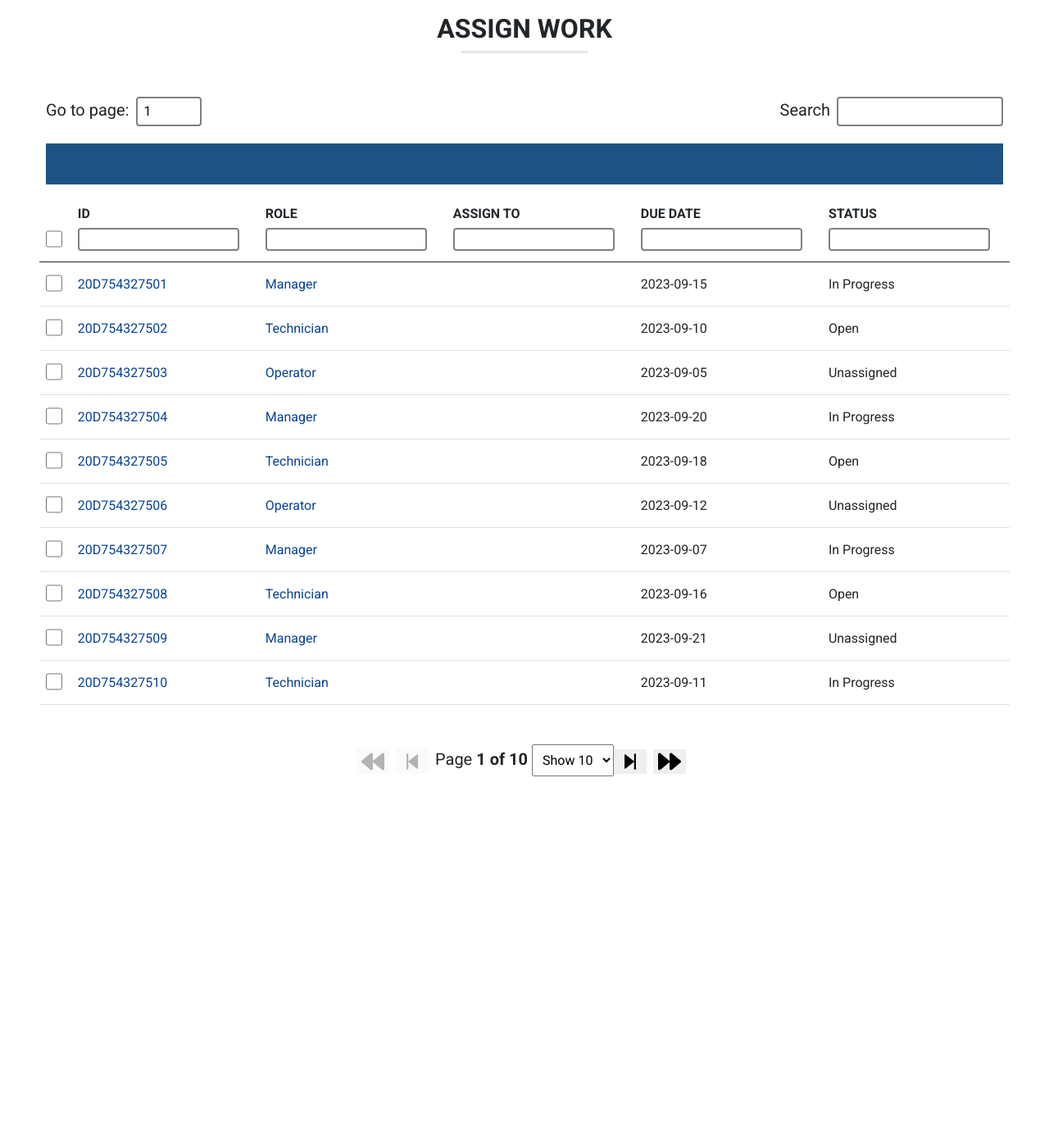
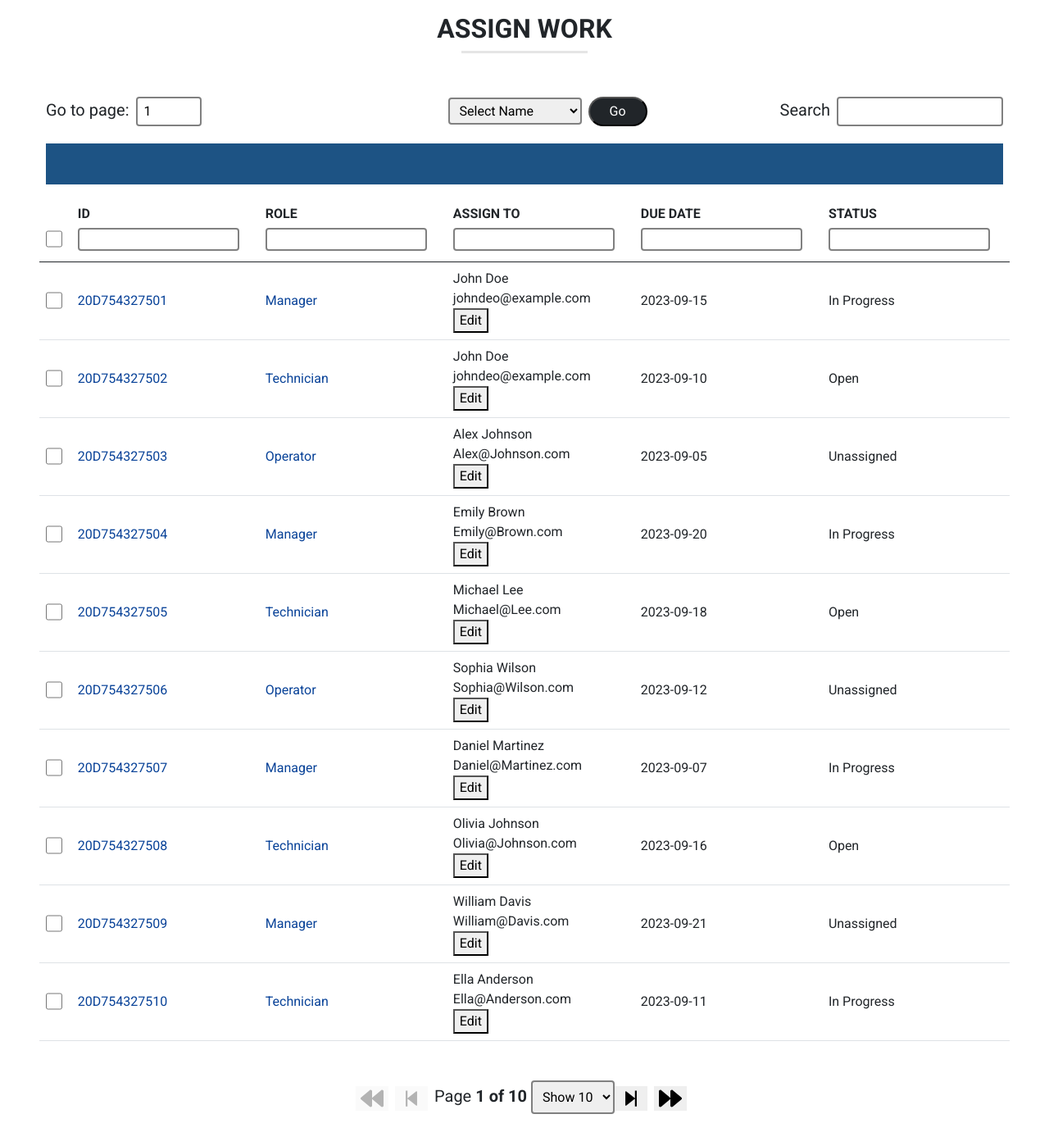
Before and after one commit to JoySarkarBD/college-project, a React (Vite) app: page /admin in a window 1280 px wide. Shown: the top 1398 px of the page at 82% size. Before the commit the page ends 995 px from the top, so only its background shows below. Built offline with nearby package versions, Linux system fonts and the light colour scheme.

Commit message:
fix: design fix

```diff
--- a/data.json
+++ b/data.json
@@ -2,7 +2,7 @@
   {
     "id": "20D754327501",
     "role": "Manager",
-    "assignTo": "John Doe",
+    "assignTo": { "name": "John Doe", "mail": "johndeo@example.com" },
     "assignDate": "2023-08-23",
     "dueDate": "2023-09-15",
     "status": "In Progress"
@@ -10,7 +10,7 @@
   {
     "id": "20D754327502",
     "role": "Technician",
-    "assignTo": "Jane Smith",
+    "assignTo": { "name": "John Doe", "mail": "johndeo@example.com" },
     "assignDate": "2023-08-20",
     "dueDate": "2023-09-10",
     "status": "Open"
@@ -18,7 +18,7 @@
   {
     "id": "20D754327503",
     "role": "Operator",
-    "assignTo": "Alex Johnson",
+    "assignTo": { "name": "Alex Johnson", "mail": "Alex@Johnson.com" },
     "assignDate": "2023-08-25",
     "dueDate": "2023-09-05",
     "status": "Unassigned"
@@ -26,7 +26,7 @@
   {
     "id": "20D754327504",
     "role": "Manager",
-    "assignTo": "Emily Brown",
+    "assignTo": { "name": "Emily Brown", "mail": "Emily@Brown.com" },
     "assignDate": "2023-08-22",
     "dueDate": "2023-09-20",
     "status": "In Progress"
@@ -34,7 +34,7 @@
   {
     "id": "20D754327505",
     "role": "Technician",
-    "assignTo": "Michael Lee",
+    "assignTo": { "name": "Michael Lee", "mail": "Michael@Lee.com" },
     "assignDate": "2023-08-24",
     "dueDate": "2023-09-18",
     "status": "Open"
@@ -42,7 +42,7 @@
   {
     "id": "20D754327506",
     "role": "Operator",
-    "assignTo": "Sophia Wilson",
+    "assignTo": { "name": "Sophia Wilson", "mail": "Sophia@Wilson.com" },
     "assignDate": "2023-08-21",
     "dueDate": "2023-09-12",
     "status": "Unassigned"
@@ -50,7 +50,7 @@
   {
     "id": "20D754327507",
     "role": "Manager",
-    "assignTo": "Daniel Martinez",
+    "assignTo": { "name": "Daniel Martinez", "mail": "Daniel@Martinez.com" },
     "assignDate": "2023-08-26",
     "dueDate": "2023-09-07",
     "status": "In Progress"
@@ -58,7 +58,7 @@
   {
     "id": "20D754327508",
     "role": "Technician",
-    "assignTo": "Olivia Johnson",
+    "assignTo": { "name": "Olivia Johnson", "mail": "Olivia@Johnson.com" },
     "assignDate": "2023-08-23",
     "dueDate": "2023-09-16",
     "status": "Open"
@@ -66,7 +66,7 @@
   {
     "id": "20D754327509",
     "role": "Manager",
-    "assignTo": "William Davis",
+    "assignTo": { "name": "William Davis", "mail": "William@Davis.com" },
     "assignDate": "2023-08-22",
     "dueDate": "2023-09-21",
     "status": "Unassigned"
@@ -74,7 +74,7 @@
   {
     "id": "20D754327510",
     "role": "Technician",
-    "assignTo": "Ella Anderson",
+    "assignTo": { "name": "Ella Anderson", "mail": "Ella@Anderson.com" },
     "assignDate": "2023-08-20",
     "dueDate": "2023-09-11",
     "status": "In Progress"
@@ -83,6 +83,7 @@
     "id": "20D754327511",
     "role": "Operator",
     "assignTo": "Liam Wilson",
+    "assignTo": { "name": "Liam Wilson", "mail": "Liam@Wilson.com" },
     "assignDate": "2023-08-25",
     "dueDate": "2023-09-08",
     "status": "Open"
@@ -90,7 +91,7 @@
   {
     "id": "20D754327512",
     "role": "Manager",
-    "assignTo": "Ava Smith",
+    "assignTo": { "name": "Ava Smith", "mail": "Ava@Smith.com" },
     "assignDate": "2023-08-24",
     "dueDate": "2023-09-17",
     "status": "Unassigned"
@@ -98,7 +99,7 @@
   {
     "id": "20D754327513",
     "role": "Technician",
-    "assignTo": "James Brown",
+    "assignTo": { "name": "James Brown", "mail": "James@Brown.com" },
     "assignDate": "2023-08-22",
     "dueDate": "2023-09-22",
     "status": "In Progress"
@@ -106,7 +107,7 @@
   {
     "id": "20D754327514",
     "role": "Operator",
-    "assignTo": "Mia Johnson",
+    "assignTo": { "name": "Mia Johnson", "mail": "Mia@Johnson.com" },
     "assignDate": "2023-08-21",
     "dueDate": "2023-09-13",
     "status": "Open"
@@ -114,7 +115,7 @@
   {
     "id": "20D754327515",
     "role": "Manager",
-    "assignTo": "Noah Garcia",
+    "assignTo": { "name": "Noah Garcia", "mail": "Noah@Garcia.com" },
     "assignDate": "2023-08-26",
     "dueDate": "2023-09-09",
     "status": "Unassigned"
@@ -122,7 +123,7 @@
   {
     "id": "20D754327516",
     "role": "Technician",
-    "assignTo": "Sophia Lee",
+    "assignTo": { "name": "Sophia Lee", "mail": "Sophia@Lee.com" },
     "assignDate": "2023-08-23",
     "dueDate": "2023-09-14",
     "status": "In Progress"
@@ -130,7 +131,7 @@
   {
     "id": "20D754327517",
     "role": "Operator",
-    "assignTo": "Ethan Smith",
+    "assignTo": { "name": "Ethan Smith", "mail": "Ethan@Smith.com" },
     "assignDate": "2023-08-20",
     "dueDate": "2023-09-10",
     "status": "Open"
@@ -138,7 +139,10 @@
   {
     "id": "20D754327518",
     "role": "Manager",
-    "assignTo": "Isabella Martinez",
+    "assignTo": {
+      "name": "Isabella Martinez",
+      "mail": "Isabella@Martinez.com"
+    },
     "assignDate": "2023-08-22",
     "dueDate": "2023-09-23",
     "status": "Unassigned"
@@ -146,7 +150,7 @@
   {
     "id": "20D754327519",
     "role": "Technician",
-    "assignTo": "William Davis",
+    "assignTo": { "name": "William Davis", "mail": "William@Davis.com" },
     "assignDate": "2023-08-25",
     "dueDate": "2023-09-06",
     "status": "In Progress"
@@ -154,7 +158,7 @@
   {
     "id": "20D754327520",
     "role": "Operator",
-    "assignTo": "Emma Wilson",
+    "assignTo": { "name": "Emma Wilson", "mail": "Emma@Wilson.com" },
     "assignDate": "2023-08-24",
     "dueDate": "2023-09-19",
     "status": "Open"
--- a/src/components/DataTable/DataTable.jsx
+++ b/src/components/DataTable/DataTable.jsx
@@ -10,6 +10,7 @@ import {
 import { columnFilter } from "../ColumnFilter/ColumnFilter";
 import GoToInput from "../Form/GoToInput";
 import SearchInput from "../Form/SearchInput";
+import SelectNames from "../Form/SelectNames";
 import Pagination from "../Pagination/Pagination";
 import TableTopbar from "../TableTopbar/TableTopbar";
 import dummyData from "./../../../data.json"; // Update the path to your data.json
@@ -17,6 +18,10 @@ import "./DataTable.css";
 
 const DataTable = () => {
   const [selectedRows, setSelectedRows] = useState([]);
+
+  const uniqueNames = Array.from(
+    new Set(dummyData.map(item => item.assignTo.name))
+  );
 
   const data = React.useMemo(() => dummyData, []);
 
@@ -35,13 +40,73 @@ const DataTable = () => {
       {
         Header: "ASSIGN TO",
         accessor: "assignTo",
-        Filter: columnFilter,
-        Cell: ({ value }) => {
+        Cell: ({ value, row }) => {
+          const [isEditing, setIsEditing] = useState(false);
+          const [editedName, setEditedName] = useState(value.name);
+          const [editedEmail, setEditedEmail] = useState(value.mail);
+
+          const handleEditClick = () => {
+            setIsEditing(true);
+            setEditedName(value.name);
+            setEditedEmail(value.mail);
+          };
+
+          const handleSaveClick = () => {
+            // Update the value in the row data or take any other action you need
+            const updatedData = data.map(rowData =>
+              rowData.id === row.original.id
+                ? {
+                    ...rowData,
+                    assignTo: { name: editedName, mail: editedEmail },
+                  }
+                : rowData
+            );
+            // Update your data state or data source with updatedData
+            setIsEditing(false);
+          };
+
           return (
             <div>
-              {value.name} <br /> {value.mail}
+              {isEditing ? (
+                <div>
+                  <input
+                    type='text'
+                    value={editedEmail}
+                    onChange={e => setEditedEmail(e.target.value)}
+                  />
+                  <select
+                    value={editedName}
+                    onChange={e => setEditedName(e.target.value)}>
+                    {uniqueNames.map(assigneeName => (
+                      <option key={assigneeName} value={assigneeName}>
+                        {assigneeName}
+                      </option>
+                    ))}
+                  </select>
+                  <button onClick={handleSaveClick}>Save</button>
+                </div>
+              ) : (
+                <div>
+                  <div>
+                    {value.name}
+                    <br />
+                    {value.mail}
+                  </div>
+                  <button onClick={handleEditClick}>Edit</button>
+                </div>
+              )}
             </div>
           );
+        },
+        Filter: columnFilter,
+        filter: (rows, id, filterValue) => {
+          return rows.filter(row => {
+            const assignTo = row.values.assignTo;
+            return (
+              assignTo.name.toLowerCase().includes(filterValue.toLowerCase()) ||
+              assignTo.mail.toLowerCase().includes(filterValue.toLowerCase())
+            );
+          });
         },
       },
       {
@@ -55,7 +120,7 @@ const DataTable = () => {
         Filter: columnFilter,
       },
     ],
-    []
+    [data]
   );
 
   const {
@@ -81,7 +146,7 @@ const DataTable = () => {
   );
 
   return (
-    <div className="px-5 my-5">
+    <div className='px-5 my-5'>
       <div className='d-flex justify-content-between align-items-center'>
         {/* Go To Input */}
         <div className='ms-2'>
@@ -92,6 +157,12 @@ const DataTable = () => {
             defaultValue={pageIndex + 1}
           />
         </div>
+
+        <span>
+          {/* Step 2: Attach event handler */}
+          <SelectNames uniqueNames={uniqueNames} />
+        </span>
+
         {/* Search Input */}
         <div>
           <SearchInput
@@ -121,6 +192,7 @@ const DataTable = () => {
                   }}
                 />
               </th>
+
               {headerGroup.headers.map((column, index) => (
                 <th
                   key={index}
--- a/src/components/Form/SearchInput.css
+++ b/src/components/Form/SearchInput.css
@@ -3,7 +3,17 @@ input {
   border: 2px solid gray;
 }
 
-input:focus {
+select {
+  border-radius: 4px;
+  border: 2px solid gray;
+}
+
+input:focus,
+select:focus {
   box-shadow: none !important;
   outline: 0 !important;
 }
+
+.go_btn {
+  background: #000;
+}
--- /dev/null
+++ b/src/components/Form/SelectNames.jsx
@@ -0,0 +1,24 @@
+/* eslint-disable react/prop-types */
+import "./SearchInput.css";
+
+const SelectNames = ({ uniqueNames }) => {
+  return (
+    <>
+      <select className='mx-2 py-1 px-2 '>
+        <option value='' disabled selected>
+          Select Name
+        </option>
+        {uniqueNames.map(assigneeName => (
+          <option key={assigneeName} value={assigneeName}>
+            {assigneeName}
+          </option>
+        ))}
+      </select>
+      <button className='go_btn px-4 py-1 bg-dark text-white rounded-pill'>
+        Go
+      </button>
+    </>
+  );
+};
+
+export default SelectNames;
```
